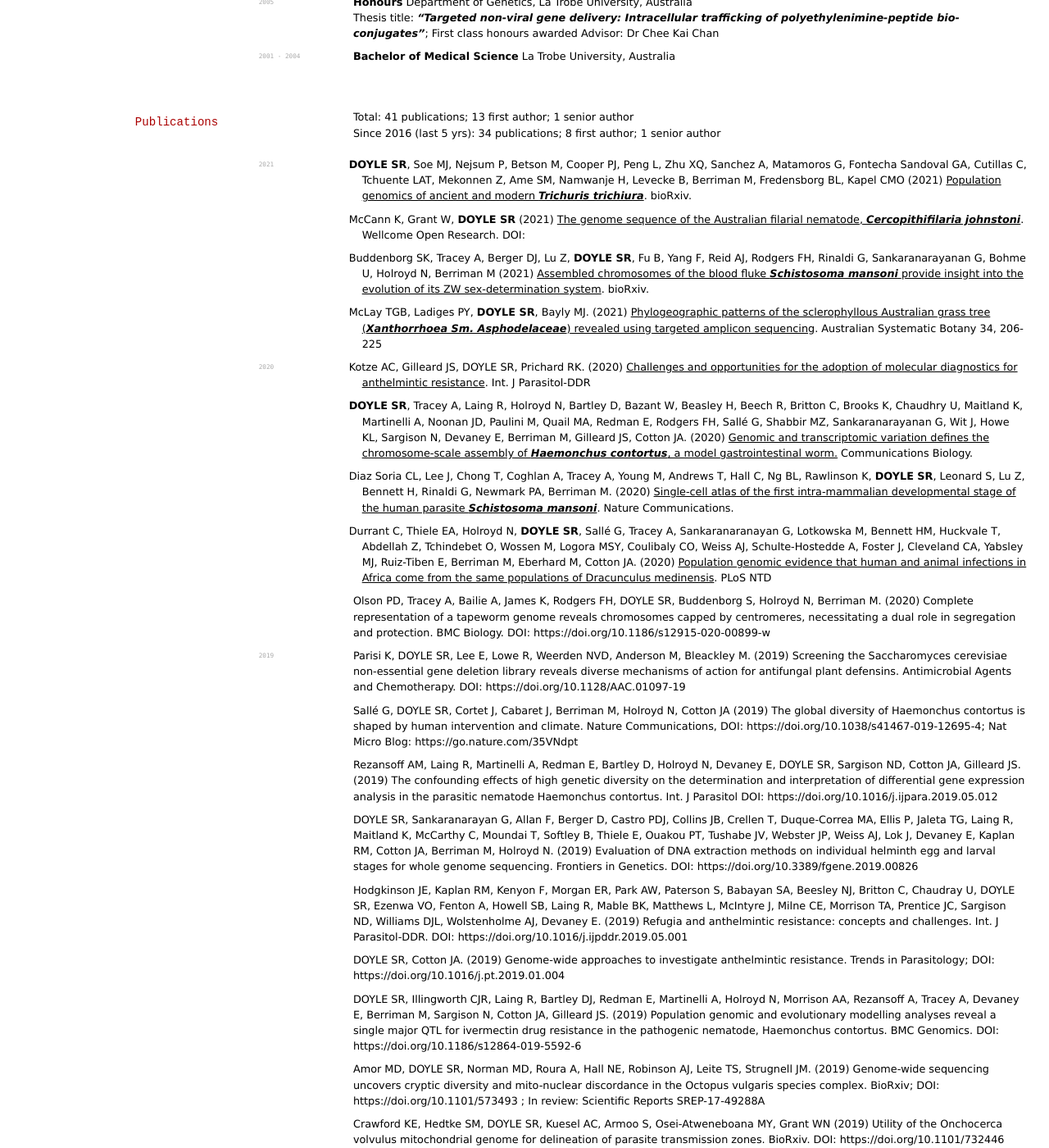
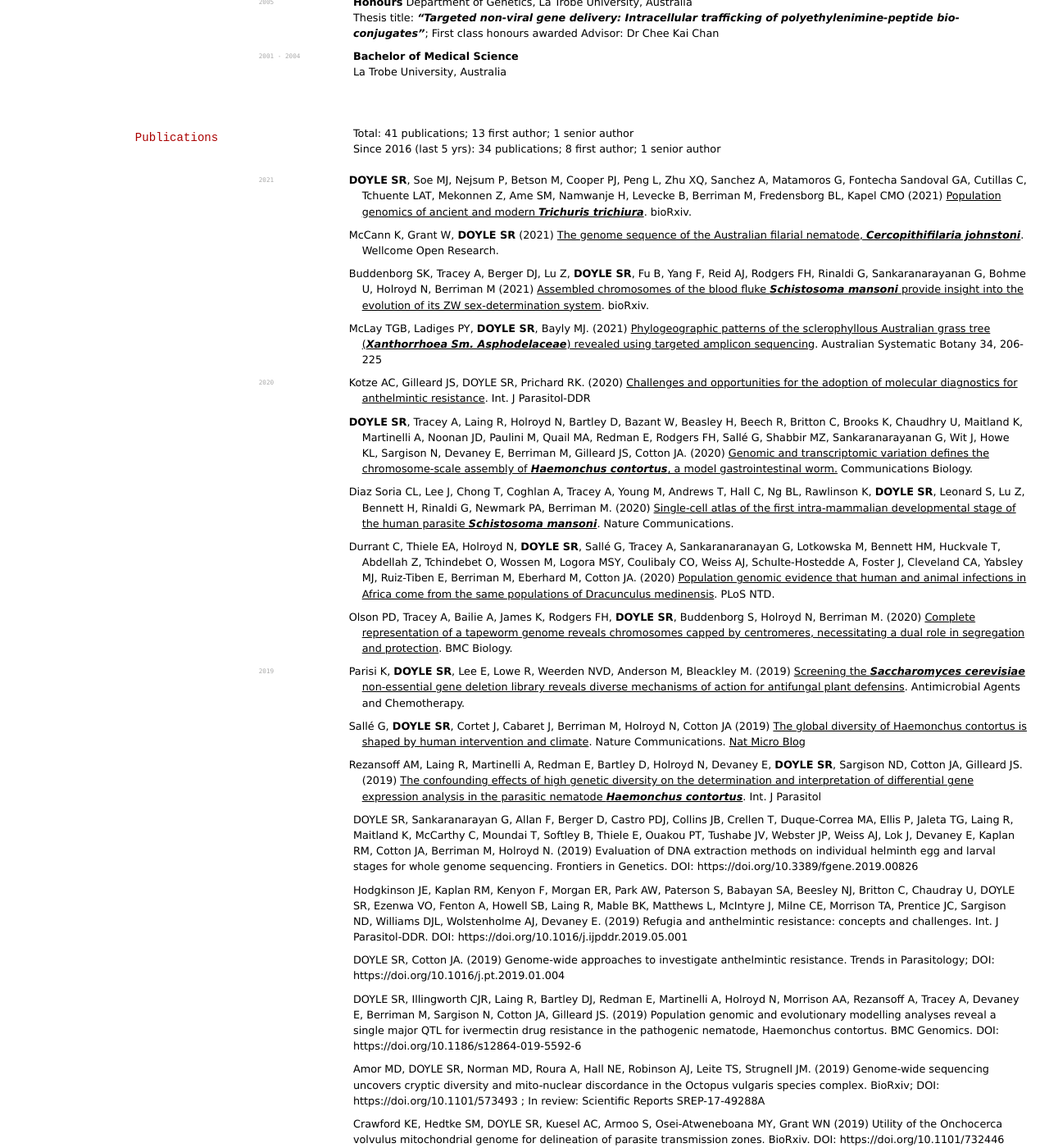
Before and after one commit to elipapa/markdown-cv, a Jekyll site: the page built from index.md, in a window 1280 px wide and 1400 px high, scrolled down 554 px. Shown: the whole window at 82% size. Built offline with Jekyll 4.4.1, drawn with Linux system fonts in a browser that asks for light colours.

Commit message:
Update index.md

```diff
--- a/index.md
+++ b/index.md
@@ -65,7 +65,7 @@
 `2021`
 41. **DOYLE SR**, Soe MJ, Nejsum P, Betson M, Cooper PJ, Peng L, Zhu XQ, Sanchez A, Matamoros G, Fontecha Sandoval GA, Cutillas C, Tchuente LAT, Mekonnen Z, Ame SM, Namwanje H, Levecke B, Berriman M, Fredensborg BL, Kapel CMO (2021) [Population genomics of ancient and modern *Trichuris trichiura*](https://doi.org/10.1101/2021.10.21.464505). bioRxiv.
 
-40. McCann K, Grant W, **DOYLE SR** (2021) [The genome sequence of the Australian filarial nematode, *Cercopithifilaria johnstoni*](https://doi.org/10.12688/wellcomeopenres.17258.1 ). Wellcome Open Research. DOI:
+40. McCann K, Grant W, **DOYLE SR** (2021) [The genome sequence of the Australian filarial nematode, *Cercopithifilaria johnstoni*](https://doi.org/10.12688/wellcomeopenres.17258.1 ). Wellcome Open Research.
 
 39. Buddenborg SK, Tracey A, Berger DJ, Lu Z, **DOYLE SR**, Fu B, Yang F, Reid AJ, Rodgers FH, Rinaldi G, Sankaranarayanan G, Bohme U, Holroyd N, Berriman M (2021) [Assembled chromosomes of the blood fluke *Schistosoma mansoni* provide insight into the evolution of its ZW sex-determination system](https://doi.org/10.1101/2021.08.13.456314). bioRxiv.
 
@@ -78,16 +78,16 @@
 
 35. Diaz Soria CL, Lee J, Chong T, Coghlan A, Tracey A, Young M, Andrews T, Hall C, Ng BL, Rawlinson K, **DOYLE SR**, Leonard S, Lu Z, Bennett H, Rinaldi G, Newmark PA, Berriman M. (2020) [Single-cell atlas of the first intra-mammalian developmental stage of the human parasite *Schistosoma mansoni*](https://doi.org/10.1038/s41467-020-20092-5). Nature Communications.
 
-34. Durrant C, Thiele EA, Holroyd N, **DOYLE SR**, Sallé G, Tracey A, Sankaranaranayan G, Lotkowska M, Bennett HM, Huckvale T, Abdellah Z, Tchindebet O, Wossen M, Logora MSY, Coulibaly CO, Weiss AJ, Schulte-Hostedde A, Foster J, Cleveland CA, Yabsley MJ, Ruiz-Tiben E, Berriman M, Eberhard M, Cotton JA. (2020) [Population genomic evidence that human and animal infections in Africa come from the same populations of Dracunculus medinensis](https://doi.org/10.1371/journal.pntd.0008623). PLoS NTD
+34. Durrant C, Thiele EA, Holroyd N, **DOYLE SR**, Sallé G, Tracey A, Sankaranaranayan G, Lotkowska M, Bennett HM, Huckvale T, Abdellah Z, Tchindebet O, Wossen M, Logora MSY, Coulibaly CO, Weiss AJ, Schulte-Hostedde A, Foster J, Cleveland CA, Yabsley MJ, Ruiz-Tiben E, Berriman M, Eberhard M, Cotton JA. (2020) [Population genomic evidence that human and animal infections in Africa come from the same populations of Dracunculus medinensis](https://doi.org/10.1371/journal.pntd.0008623). PLoS NTD.
 
-Olson PD, Tracey A, Bailie A, James K, Rodgers FH, DOYLE SR, Buddenborg S, Holroyd N, Berriman M. (2020) Complete representation of a tapeworm genome reveals chromosomes capped by centromeres, necessitating a dual role in segregation and protection. BMC Biology. DOI: https://doi.org/10.1186/s12915-020-00899-w
+33. Olson PD, Tracey A, Bailie A, James K, Rodgers FH, **DOYLE SR**, Buddenborg S, Holroyd N, Berriman M. (2020) [Complete representation of a tapeworm genome reveals chromosomes capped by centromeres, necessitating a dual role in segregation and protection](https://doi.org/10.1186/s12915-020-00899-w). BMC Biology.
 
 `2019`
-Parisi K, DOYLE SR, Lee E, Lowe R, Weerden NVD, Anderson M, Bleackley M. (2019) Screening the Saccharomyces cerevisiae non-essential gene deletion library reveals diverse mechanisms of action for antifungal plant defensins. Antimicrobial Agents and Chemotherapy. DOI: https://doi.org/10.1128/AAC.01097-19
+32. Parisi K, **DOYLE SR**, Lee E, Lowe R, Weerden NVD, Anderson M, Bleackley M. (2019) [Screening the *Saccharomyces cerevisiae* non-essential gene deletion library reveals diverse mechanisms of action for antifungal plant defensins](https://doi.org/10.1128/AAC.01097-19). Antimicrobial Agents and Chemotherapy.
 
-Sallé G, DOYLE SR, Cortet J, Cabaret J, Berriman M, Holroyd N, Cotton JA (2019) The global diversity of Haemonchus contortus is shaped by human intervention and climate. Nature Communications, DOI: https://doi.org/10.1038/s41467-019-12695-4; Nat Micro Blog: https://go.nature.com/35VNdpt
+31. Sallé G, **DOYLE SR**, Cortet J, Cabaret J, Berriman M, Holroyd N, Cotton JA (2019) [The global diversity of Haemonchus contortus is shaped by human intervention and climate](https://doi.org/10.1038/s41467-019-12695-4). Nature Communications. [Nat Micro Blog](https://go.nature.com/35VNdpt)
 
-Rezansoff AM, Laing R, Martinelli A, Redman E, Bartley D, Holroyd N, Devaney E, DOYLE SR, Sargison ND, Cotton JA, Gilleard JS. (2019) The confounding effects of high genetic diversity on the determination and interpretation of differential gene expression analysis in the parasitic nematode Haemonchus contortus. Int. J Parasitol DOI: https://doi.org/10.1016/j.ijpara.2019.05.012
+30. Rezansoff AM, Laing R, Martinelli A, Redman E, Bartley D, Holroyd N, Devaney E, **DOYLE SR**, Sargison ND, Cotton JA, Gilleard JS. (2019) [The confounding effects of high genetic diversity on the determination and interpretation of differential gene expression analysis in the parasitic nematode *Haemonchus contortus*](https://doi.org/10.1016/j.ijpara.2019.05.012). Int. J Parasitol
 
 DOYLE SR, Sankaranarayan G, Allan F, Berger D, Castro PDJ, Collins JB, Crellen T, Duque-Correa MA, Ellis P, Jaleta TG, Laing R, Maitland K, McCarthy C, Moundai T, Softley B, Thiele E, Ouakou PT, Tushabe JV, Webster JP, Weiss AJ, Lok J, Devaney E, Kaplan RM, Cotton JA, Berriman M, Holroyd N. (2019) Evaluation of DNA extraction methods on individual helminth egg and larval stages for whole genome sequencing. Frontiers in Genetics. DOI: https://doi.org/10.3389/fgene.2019.00826
 
```
